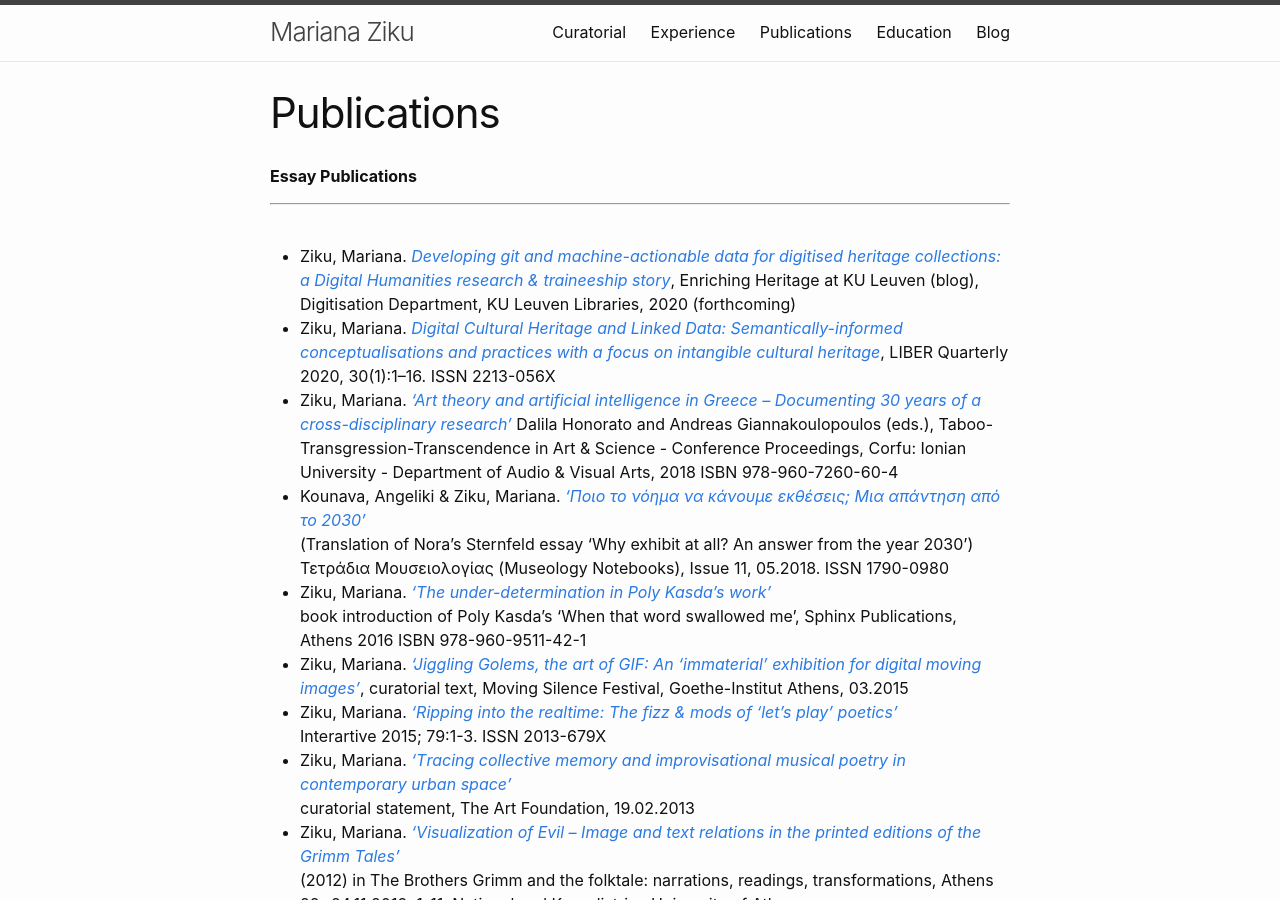
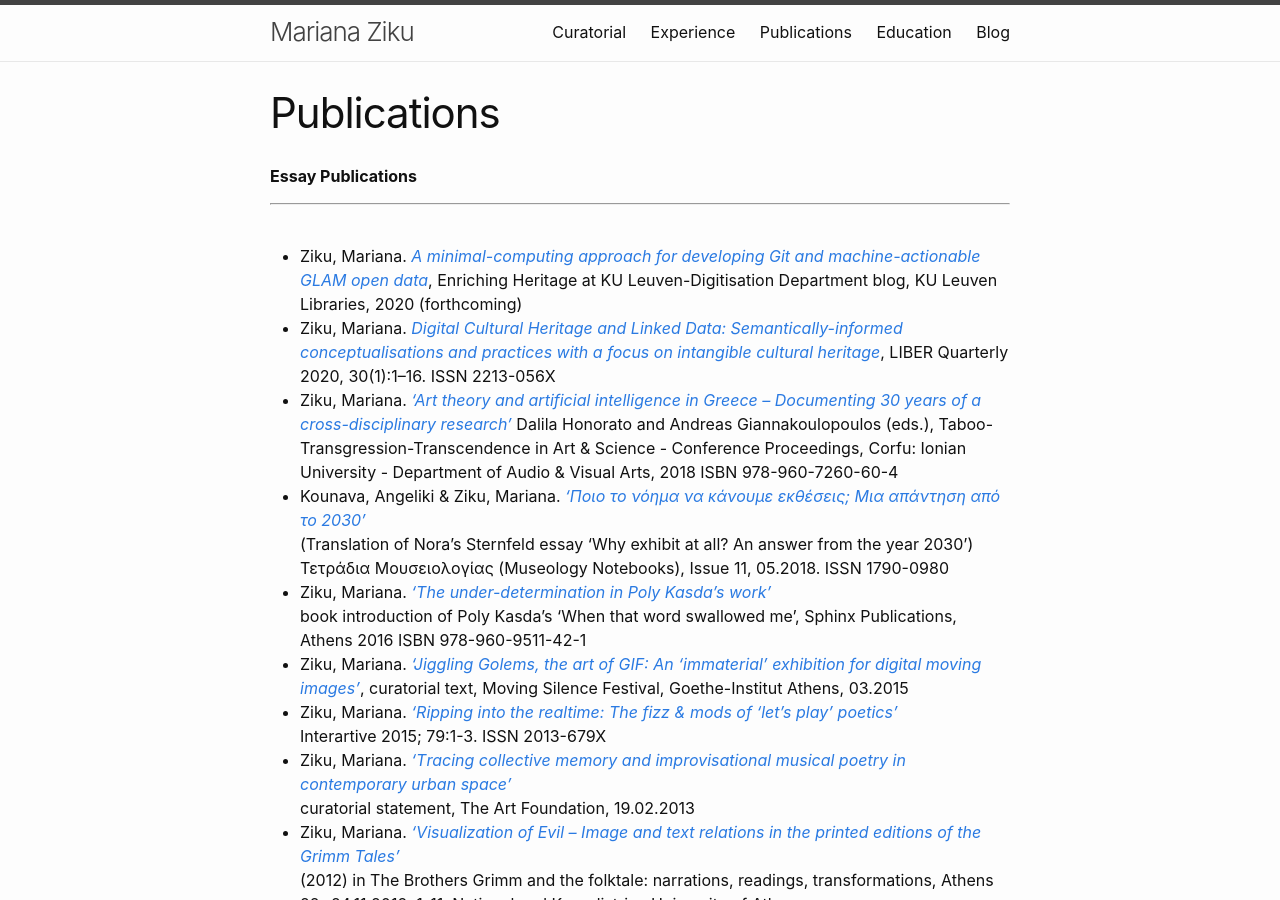
Before and after one commit to mziku/mziku.github.io, a Jekyll site: the page built from publications.md, in a window 1280 px wide and 900 px high. Built offline with Jekyll 4.4.1, drawn with Linux system fonts in a browser that asks for light colours.

Commit message:
Update publications.md

```diff
--- a/publications.md
+++ b/publications.md
@@ -9,7 +9,7 @@
 
 ---
 <br>
-- Ziku, Mariana. [*Developing git and machine-actionable data for digitised heritage collections: a Digital Humanities research & traineeship story*](https://enrichingheritage.wordpress.com/), Enriching Heritage at KU Leuven (blog), Digitisation Department, KU Leuven Libraries, 2020 (forthcoming)
+- Ziku, Mariana. [*A minimal-computing approach for developing Git and machine-actionable GLAM open data*](https://enrichingheritage.wordpress.com/), Enriching Heritage at KU Leuven-Digitisation Department blog, KU Leuven Libraries, 2020 (forthcoming)
 - Ziku, Mariana. [*Digital Cultural Heritage and Linked Data: Semantically-informed conceptualisations and practices with a focus on intangible cultural heritage*](https://www.liberquarterly.eu/articles/10315/), LIBER Quarterly 2020, 30(1):1–16. ISSN 2213-056X
 - Ziku, Mariana. [*'Art theory and artificial intelligence in Greece – Documenting 30 years of a cross-disciplinary research'*](https://www.academia.edu/35189649/Art_Theory_and_Artificial_Intelligence_in_Greece_Documenting_30_years_of_a_cross-disciplinary_research) Dalila Honorato and Andreas Giannakoulopoulos (eds.), Taboo-Transgression-Transcendence in Art & Science - Conference Proceedings, Corfu: Ionian University - Department of Audio & Visual Arts, 2018 ISBN 978-960-7260-60-4
 - Kounava, Angeliki & Ziku, Mariana. [*'Ποιο το νόημα να κάνουμε εκθέσεις; Μια απάντηση από το 2030'*](https://kaleidoscope.gr/el/tetradia-mouseiologias/tetradia11--11-523.html)
```
